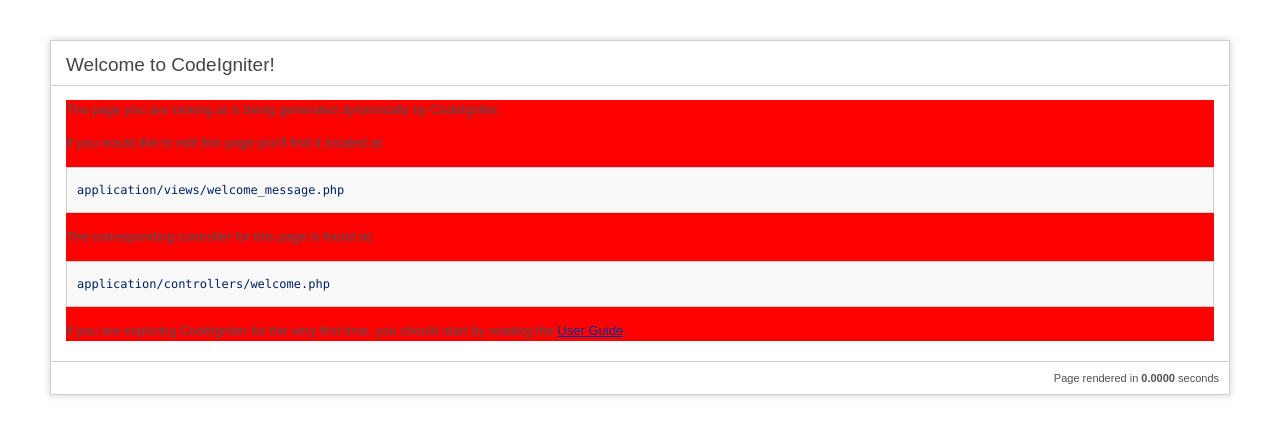
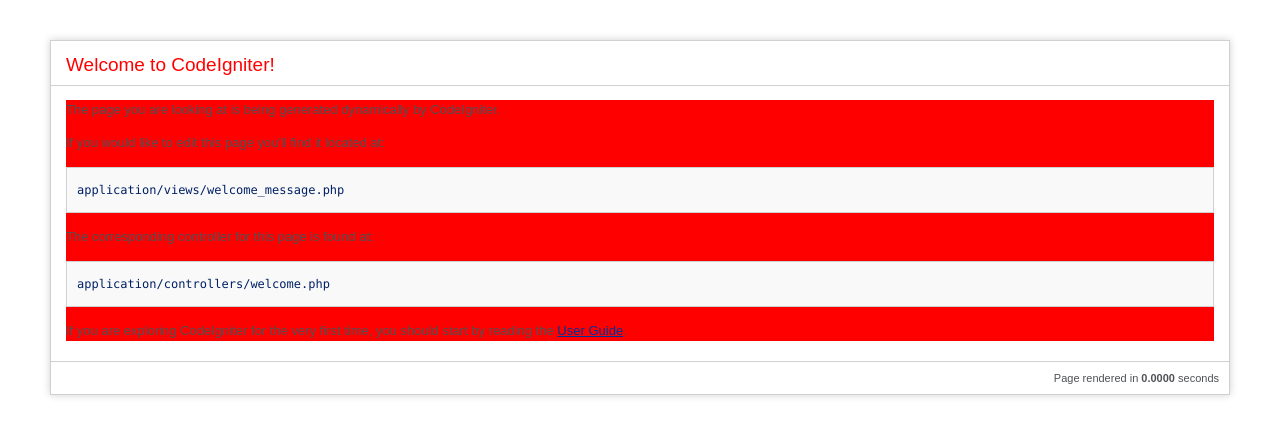
Before and after one commit to remiheens/smartloader, a CodeIgniter app: page /SmartLoader/ in a window 1280 px wide. Shown: the top 437 px of the page. Run offline with CodeIgniter, Linux system fonts and the light colour scheme; some libraries are stand-ins or nearby versions.

Commit message:
documentation

```diff
--- a/tpl/default/css/compiled/40be4e59b9a2a2b5dffb918c0e86b3d7.css
+++ b/tpl/default/css/compiled/40be4e59b9a2a2b5dffb918c0e86b3d7.css
@@ -1 +1 @@
-::selection{background-color:#E13300;color:white}::moz-selection{background-color:#E13300;color:white}::webkit-selection{background-color:#E13300;color:white}body{background-color:#fff;margin:40px;font:13px/20px normal Helvetica,Arial,sans-serif;color:#4F5155}a{color:#003399;background-color:transparent;font-weight:normal}h1{color:#444;background-color:transparent;border-bottom:1px solid #D0D0D0;font-size:19px;font-weight:normal;margin:0 0 14px 0;padding:14px 15px 10px 15px}code{font-family:Consolas,Monaco,Courier New,Courier,monospace;font-size:12px;background-color:#f9f9f9;border:1px solid #D0D0D0;color:#002166;display:block;margin:14px 0 14px 0;padding:12px 10px 12px 10px}#body{margin:0 15px 0 15px}p.footer{text-align:right;font-size:11px;border-top:1px solid #D0D0D0;line-height:32px;padding:0 10px 0 10px;margin:20px 0 0 0}#container{margin:10px;border:1px solid #D0D0D0;-webkit-box-shadow:0 0 8px #D0D0D0}
+::selection{background-color:#E13300;color:white}::moz-selection{background-color:#E13300;color:white}::webkit-selection{background-color:#E13300;color:white}body{background-color:#fff;margin:40px;font:13px/20px normal Helvetica,Arial,sans-serif;color:#4F5155}a{color:#003399;background-color:transparent;font-weight:normal}h1{color:#444;background-color:transparent;border-bottom:1px solid #D0D0D0;font-size:19px;font-weight:normal;margin:0 0 14px 0;padding:14px 15px 10px 15px}code{font-family:Consolas,Monaco,Courier New,Courier,monospace;font-size:12px;background-color:#f9f9f9;border:1px solid #D0D0D0;color:#002166;display:block;margin:14px 0 14px 0;padding:12px 10px 12px 10px}#body{margin:0 15px 0 15px}p.footer{text-align:right;font-size:11px;border-top:1px solid #D0D0D0;line-height:32px;padding:0 10px 0 10px;margin:20px 0 0 0}#container{margin:10px;border:1px solid #D0D0D0;-webkit-box-shadow:0 0 8px #D0D0D0}h1{color:#f00}
--- a/tpl/default/css/views/welcome.css
+++ b/tpl/default/css/views/welcome.css
@@ -16,3 +16,7 @@
 	border: 1px solid #D0D0D0;
 	-webkit-box-shadow: 0 0 8px #D0D0D0;
 }
+
+h1{
+	color: __RED__;
+}
```
Also changed, not shown: application/config/smartloader.php (+8 -4 lines), README.md. Lines whose indentation alone changed are shown as unchanged.
